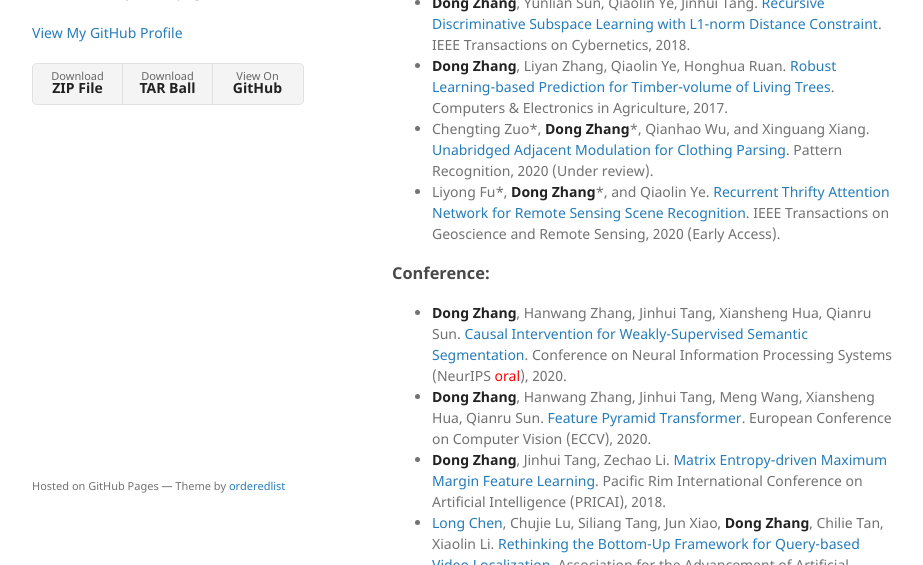
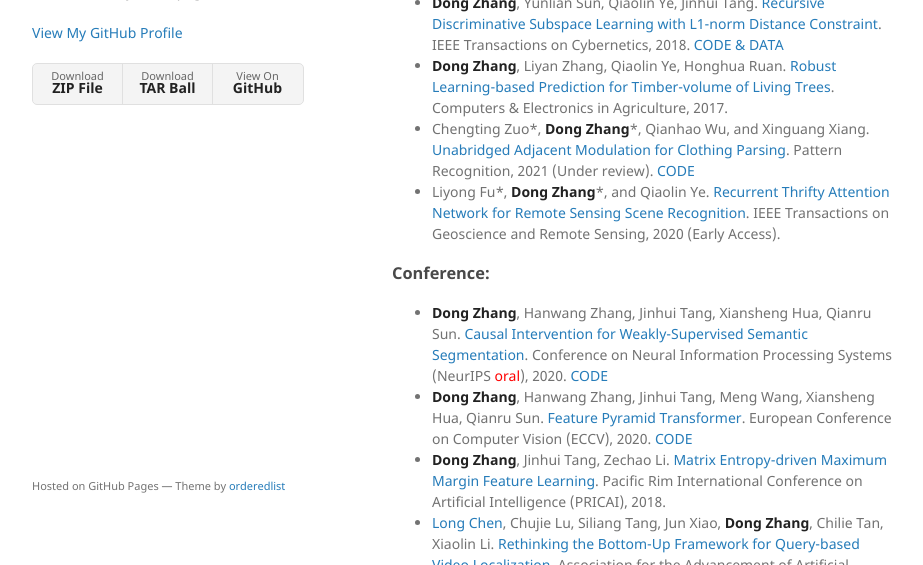
Before and after one commit to ZHANGDONG-NJUST/zhangdong-njust.github.io, a Jekyll site: the page built from index.md, in a window 1280 px wide and 900 px high, cut to the strip 335-900 px from the top of the window. Shown: the whole strip, without its empty margins (178-1101 px from the left). Built offline with Jekyll 4.4.1, drawn with Linux system fonts in a browser that asks for light colours.

Commit message:
Update index.md

```diff
--- a/index.md
+++ b/index.md
@@ -7,16 +7,16 @@
 ## Selected Publications
 
 ### Journal:
-- **Dong Zhang**, Yunlian Sun, Qiaolin Ye, Jinhui Tang. [Recursive Discriminative Subspace Learning with L1-norm Distance Constraint](https://ieeexplore.ieee.org/document/8573145). IEEE Transactions on Cybernetics, 2018.
+- **Dong Zhang**, Yunlian Sun, Qiaolin Ye, Jinhui Tang. [Recursive Discriminative Subspace Learning with L1-norm Distance Constraint](https://ieeexplore.ieee.org/document/8573145). IEEE Transactions on Cybernetics, 2018. [CODE & DATA](https://github.com/ZHANGDONG-NJUST/RDSL)
 - **Dong Zhang**, Liyan Zhang, Qiaolin Ye, Honghua Ruan. [Robust Learning-based Prediction for Timber-volume of Living Trees](https://www.sciencedirect.com/science/article/abs/pii/S0168169916306366). Computers & Electronics in Agriculture, 2017.
-- Chengting Zuo\*, **Dong Zhang**\*, Qianhao Wu, and Xinguang Xiang. [Unabridged Adjacent Modulation for Clothing Parsing](https://github.com/ZHANGDONG-NJUST/UAM-Net). Pattern Recognition, 2020 (Under review).
+- Chengting Zuo\*, **Dong Zhang**\*, Qianhao Wu, and Xinguang Xiang. [Unabridged Adjacent Modulation for Clothing Parsing](https://github.com/ZHANGDONG-NJUST/UAM-Net). Pattern Recognition, 2021 (Under review). [CODE](https://github.com/ZHANGDONG-NJUST/UAM-Net)
 - Liyong Fu\*, **Dong Zhang**\*, and Qiaolin Ye. [Recurrent Thrifty Attention Network for Remote Sensing Scene Recognition](https://ieeexplore.ieee.org/document/9305284). IEEE Transactions on Geoscience and Remote Sensing, 2020 (Early Access).
 
 ### Conference:
-- **Dong Zhang**, Hanwang Zhang, Jinhui Tang, Xiansheng Hua, Qianru Sun. [Causal Intervention for Weakly-Supervised Semantic Segmentation](https://papers.nips.cc/paper/2020/file/07211688a0869d995947a8fb11b215d6-Paper.pdf). Conference on Neural Information Processing Systems (NeurIPS <font color=red>oral</font>), 2020.
-- **Dong Zhang**, Hanwang Zhang, Jinhui Tang, Meng Wang, Xiansheng Hua, Qianru Sun. [Feature Pyramid Transformer](https://www.ecva.net/papers/eccv_2020/papers_ECCV/papers/123730324.pdf). European Conference on Computer Vision (ECCV), 2020.
+- **Dong Zhang**, Hanwang Zhang, Jinhui Tang, Xiansheng Hua, Qianru Sun. [Causal Intervention for Weakly-Supervised Semantic Segmentation](https://papers.nips.cc/paper/2020/file/07211688a0869d995947a8fb11b215d6-Paper.pdf). Conference on Neural Information Processing Systems (NeurIPS <font color=red>oral</font>), 2020. [CODE](https://github.com/ZHANGDONG-NJUST/FPT)
+- **Dong Zhang**, Hanwang Zhang, Jinhui Tang, Meng Wang, Xiansheng Hua, Qianru Sun. [Feature Pyramid Transformer](https://www.ecva.net/papers/eccv_2020/papers_ECCV/papers/123730324.pdf). European Conference on Computer Vision (ECCV), 2020. [CODE](https://github.com/ZHANGDONG-NJUST/CONTA)
 - **Dong Zhang**, Jinhui Tang, Zechao Li. [Matrix Entropy-driven Maximum Margin Feature Learning](https://link.springer.com/chapter/10.1007/978-3-319-97304-3_29). Pacific Rim International Conference on Artificial Intelligence (PRICAI), 2018.
-- [Long Chen](https://zjuchenlong.github.io/), Chujie Lu, Siliang Tang, Jun Xiao, **Dong Zhang**, Chilie Tan, Xiaolin Li. [Rethinking the Bottom-Up Framework for Query-based Video Localization](https://ojs.aaai.org//index.php/AAAI/article/view/6627). Association for the Advancement of Artificial Intelligence (AAAI <font color=red>oral</font>), 2020.
+- [Long Chen](https://zjuchenlong.github.io/), Chujie Lu, Siliang Tang, Jun Xiao, **Dong Zhang**, Chilie Tan, Xiaolin Li. [Rethinking the Bottom-Up Framework for Query-based Video Localization](https://ojs.aaai.org//index.php/AAAI/article/view/6627). Association for the Advancement of Artificial Intelligence (AAAI <font color=red>oral</font>), 2020. [CODE](https://github.com/zjuchenlong)
 - Wenxuan Zhang\*, **Dong Zhang**\*, Xinguang Xiang. [Cascaded and Dual: Discrimination Oriented Network for Brain Tumor Classification](http://proceedings.mlr.press/v101/zhang19a.html). Asian Conference on Machine Learning (ACML <font color=red>spotlight</font>), 2019.
 
 ## Professional Services
```
